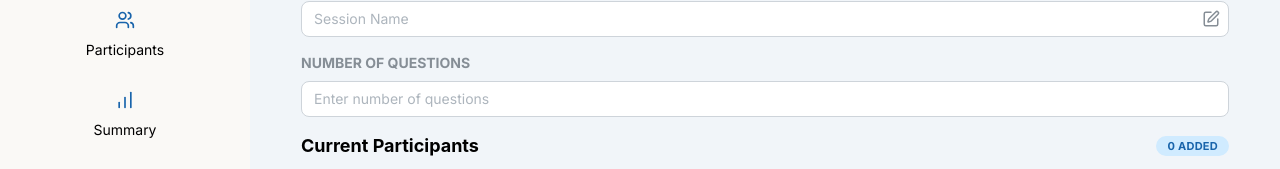
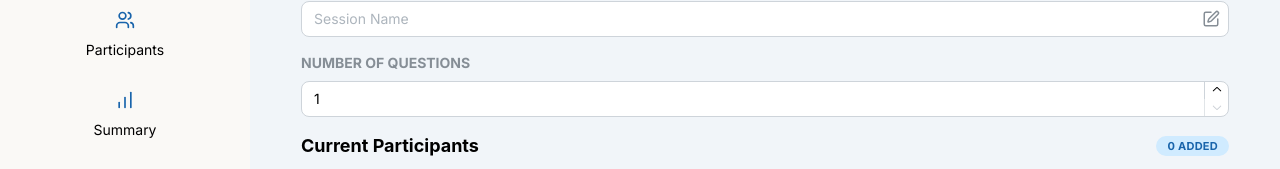
Before and after one commit to Fhave/quiz-app, a React (Vite) app: page / in a window 1280 px wide. Shown: the part 238-407 px from the top of the page. Built offline with nearby package versions, Linux system fonts and the light colour scheme.

Commit message:
fix: improve question count handling and fix database initialization

```diff
--- a/src/pages/Home.tsx
+++ b/src/pages/Home.tsx
@@ -44,7 +44,7 @@ function Home() {
   const isLargeScreen = useMediaQuery('(min-width: 768px)');
 
   const [opened, { open, close }] = useDisclosure(false);
-  const [questionCount, setQuestionCount] = useState<number | null>(null);
+  const [questionCount, setQuestionCount] = useState<number>(1);
 
   useEffect(() => {
     const loadSessions = async (): Promise<void> => {
@@ -92,7 +92,9 @@ function Home() {
       return;
     }
 
-    if (!questionCount || questionCount < 1) {
+    const questionCountNumber = Number(questionCount);
+
+    if (Number.isNaN(questionCountNumber) || questionCountNumber < 1) {
       notifications.show({
         title: "Error",
         message: "Please set the number of questions",
@@ -111,7 +113,8 @@ function Home() {
     }
 
     try {
-      const sessionId = await createSession(name, questionCount);
+      const sessionId = await createSession(name, questionCountNumber);
+
       const createdParticipants = await createParticipants(
         participants,
         sessionId,
@@ -120,11 +123,12 @@ function Home() {
       setSessionId(sessionId);
       setSessionName(name);
       setSessionParticipants(createdParticipants);
-      setSessionQuestionCount(questionCount);
+      setSessionQuestionCount(questionCountNumber);
       setSessionEnded(false);
 
       setName("");
       setParticipants([]);
+      setQuestionCount(1);
 
       notifications.show({
         title: "Success",
@@ -203,10 +207,17 @@ function Home() {
           min={1}
           max={100}
           step={1}
-          onChange={(value) => setQuestionCount(value)}
-          parser={(value) => value?.replace(/\D/g, '') ?? ''}
-          formatter={(value) => value?.toString() ?? ''}
+          allowDecimal={false}
+          allowNegative={false}
           placeholder="Enter number of questions"
+          onChange={(value) => {
+            if (typeof value === "number") {
+              setQuestionCount(value);
+            } else if (typeof value === "string") {
+              const parsed = Number(value);
+              setQuestionCount(Number.isNaN(parsed) ? 0 : parsed);
+            }
+          }}
         />
       </Stack>
 
--- a/src/services/participants.ts
+++ b/src/services/participants.ts
@@ -2,7 +2,7 @@ import { initDB } from "./db";
 import { type SessionParticipant } from "../type";
 
 export async function createParticipant(participant: SessionParticipant): Promise<number> {
-  const db = await initDB;
+  const db = await initDB();
   const id = await db.add('participants', participant);
   return Number(id);
 }
```
Lines whose indentation alone changed are shown as unchanged.
